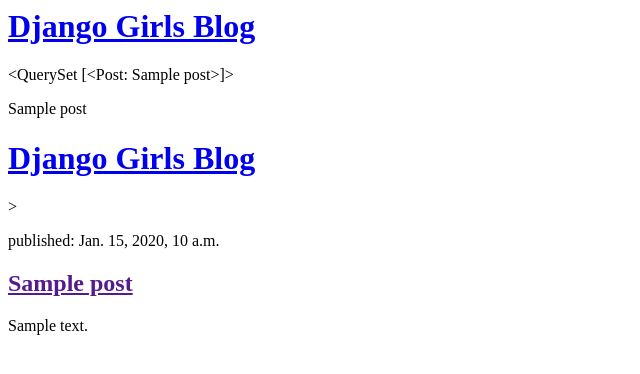
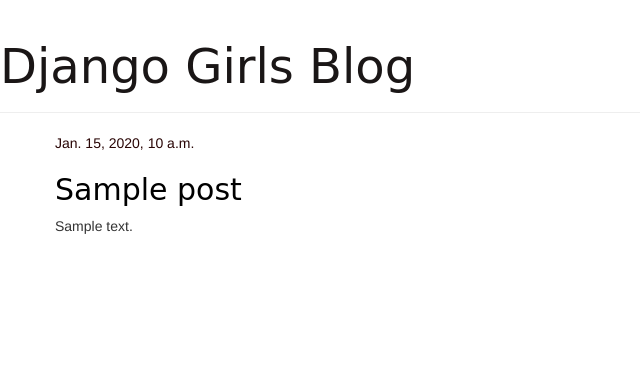
Before and after one commit to Pranavvks/blog_app, a Django app: page / in a window 1280 px wide. Shown: the top 374 px of the page, without its empty margins (0-640 px from the left). Run offline with Django 3.2, Linux system fonts and the light colour scheme; tables that the repository leaves empty hold one stand-in row (values such as "Sample post"); some libraries are stand-ins or nearby versions.

Commit message:
Website Prettified

```diff
--- /dev/null
+++ b/blog/blog/templates/blog/base.html
@@ -0,0 +1,22 @@
+{% load static %}
+<html>
+    <head>
+        <title>Django Girls blog</title>
+        <link rel="stylesheet" href="//maxcdn.bootstrapcdn.com/bootstrap/3.2.0/css/bootstrap.min.css">
+        <link rel="stylesheet" href="//maxcdn.bootstrapcdn.com/bootstrap/3.2.0/css/bootstrap-theme.min.css">
+        <link rel="stylesheet" href="{% static 'css/blog.css' %}">
+    </head>
+    <body>
+        <div class="page-header">
+            <h1><a href="/">Django Girls Blog</a></h1>
+        </div>
+        <div class="content container">
+            <div class="row">
+                <div class="col-md-8">
+                {% block content %}
+                {% endblock %}
+                </div>
+            </div>
+        </div>
+    </body>
+</html>
--- a/blog/blog/templates/blog/post_list.html
+++ b/blog/blog/templates/blog/post_list.html
@@ -1,27 +1,13 @@
-<html>
-    <head>
-        <title>Django Girls blog</title>
-    </head>
-    <body>
-        <div>
-            <h1><a href="/">Django Girls Blog</a></h1>
+{% extends 'blog/base.html' %}
+
+{% block content %}
+    {% for post in posts %}
+        <div class="post">
+            <div class="date">
+                {{ post.published_date }}
+            </div>
+            <h2><a href="{% url 'post_detail' pk=post.pk %}">{{ post.title }}</a></h2>
+            <p>{{ post.text|linebreaksbr }}</p>
         </div>
-        <div>
-        <p>{{posts}}</p>
-        <p>{% for post in posts %}
-            {{post}}
-            {% endfor %}
-        </p>
-        </div>
-       <div>
-           <h1><a href="/">Django Girls Blog</a></h1>
-       </div>
-        {% for post in posts %}
-        <div>>
-            <p>published: {{post.published_date}}</p>
-            <h2><a href="">{{post.title}}</a></h2>
-            <p>{{post.text|linebreaksbr}}</p>
-            </div>
-            {% endfor %}
-    </body>
-</html>
+    {% endfor %}
+{% endblock %}
--- /dev/null
+++ b/blog/static/css/blog.css
@@ -0,0 +1,46 @@
+page-header {
+    background-color: #0e005f;
+    margin-top: 0;
+    padding: 20px 20px 20px 40px;
+}
+
+.page-header h1, .page-header h1 a, .page-header h1 a:visited, .page-header h1 a:active {
+    color: #1a1616;
+    font-size: 36pt;
+    text-decoration: none;
+}
+
+.content {
+    margin-left: 40px;
+}
+
+h1, h2, h3, h4 {
+    font-family: 'Lobster', cursive;
+}
+
+.date {
+    color: #290505;
+}
+
+.save {
+    float: right;
+}
+
+.post-form textarea, .post-form input {
+    width: 100%;
+}
+
+.top-menu, .top-menu:hover, .top-menu:visited {
+    color: #80117177;
+    float: right;
+    font-size: 26pt;
+    margin-right: 20px;
+}
+
+.post {
+    margin-bottom: 70px;
+}
+
+.post h2 a, .post h2 a:visited {
+    color: #000000;
+}
--- a/blog/urls.py
+++ b/blog/urls.py
@@ -3,4 +3,5 @@
 
 urlpatterns = [
     path('',views.post_list , name='post_list'),
+    path('post/<int:pk>/', views.post_detail , name='post_detail'),
 ]
--- a/blog/views.py
+++ b/blog/views.py
@@ -1,7 +1,12 @@
 from django.shortcuts import render
 from .models import Post
 from django.utils import timezone
+from django.shortcuts import render , get_object_or_404
 
 def post_list (request):
     posts = Post.objects.filter(published_date__lte=timezone.now()).order_by('published_date')
     return render (request,'post_list.html',{'posts':posts})
+
+def post_detail(request,pk):
+    post=get_object_or_404(Post,pk=pk)
+    return render (request,'post_detail.html',{'post':post})
```
Also changed, not shown: blog/blog/templates/blog/post_detail.html (added, +13 -0 lines).
